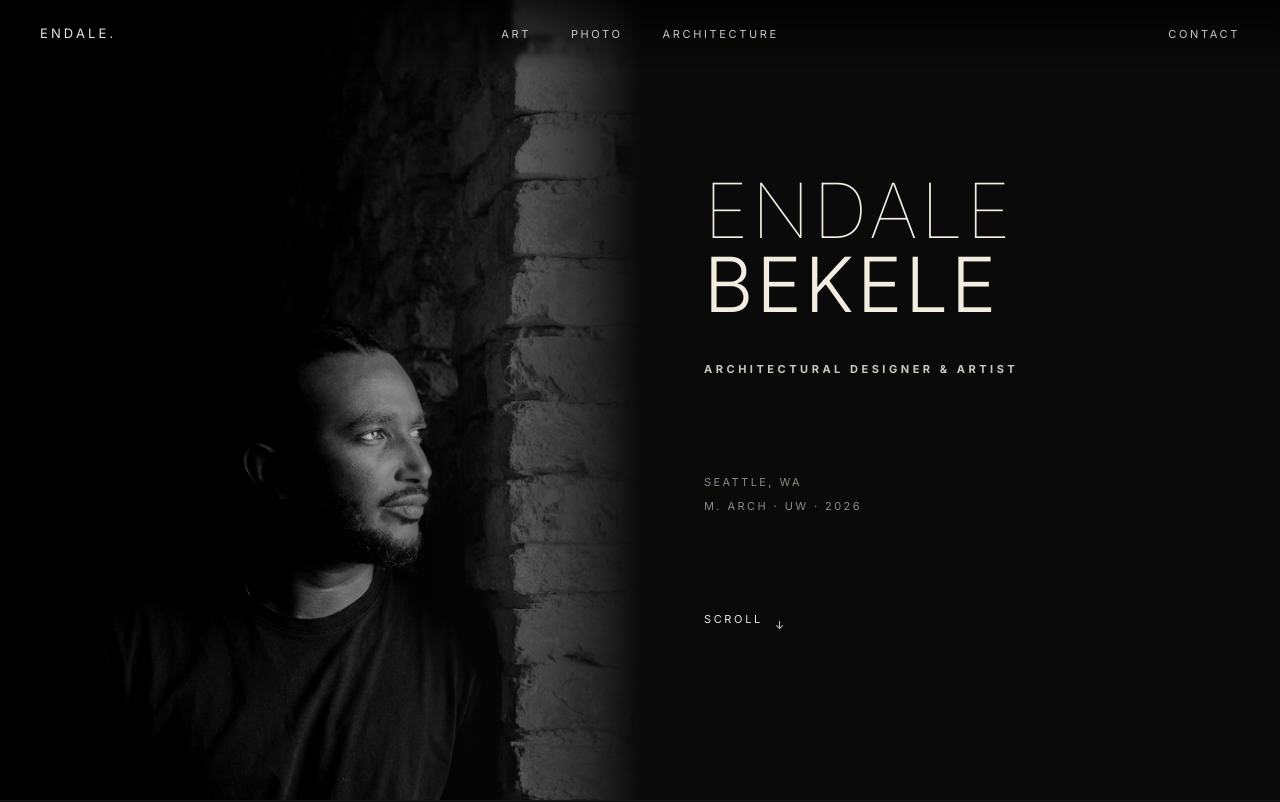
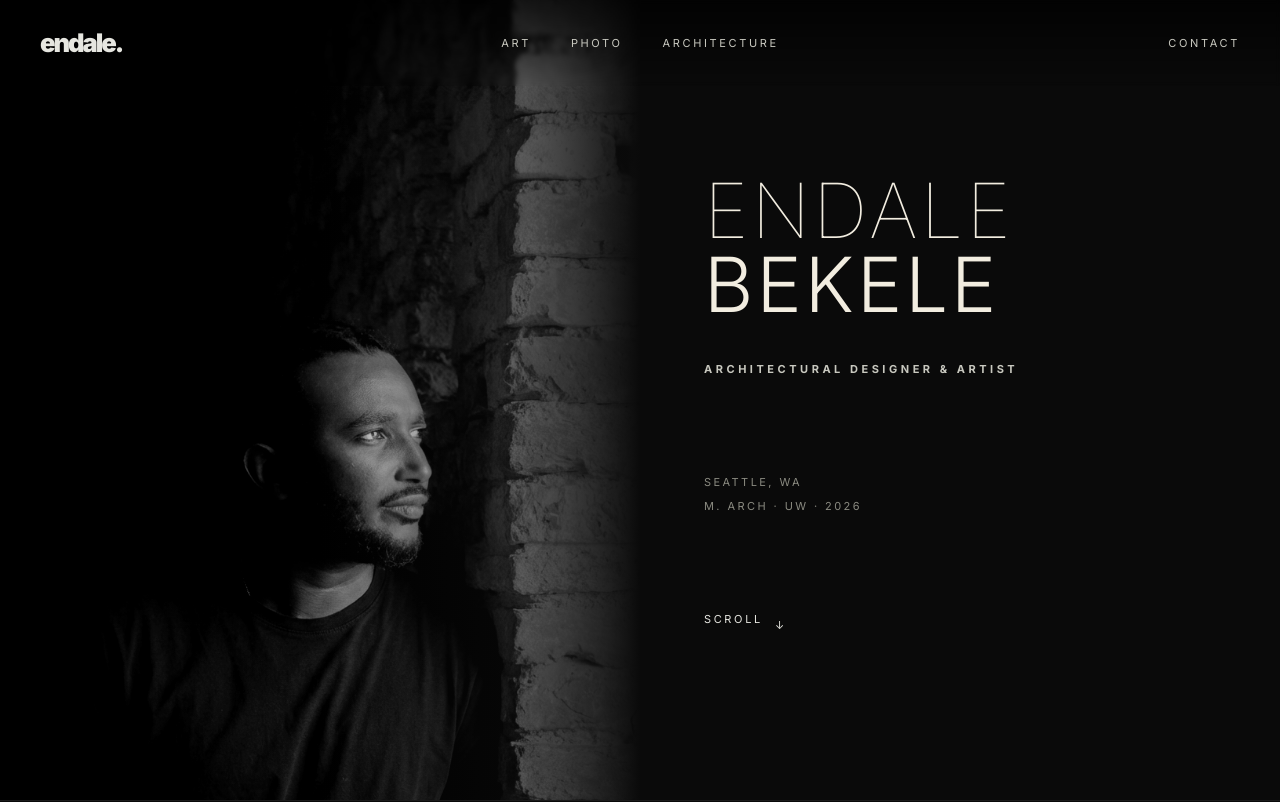
Before and after one commit to eenndduu-blip/portfolio-site, a Next.js app: page / in a window 1280 px wide. Shown: the top 802 px of the page. Built offline with nearby package versions, Linux system fonts and the light colour scheme.

Commit message:
Match home page logo style to endale. used on other pages

```diff
--- a/src/app/page.tsx
+++ b/src/app/page.tsx
@@ -94,9 +94,9 @@ export default function Home() {
       <header className="fixed top-0 inset-x-0 z-50 grid grid-cols-[1fr_auto_1fr] items-center gap-6 px-6 md:px-10 py-5 md:py-6 bg-gradient-to-b from-black/70 to-transparent backdrop-blur-[2px]">
         <Link
           href="/"
-          className="text-[13px] uppercase tracking-[0.24em] text-[#e6e6e0] hover:text-white transition-colors"
+          className="font-black lowercase tracking-[-0.08em] text-[clamp(20px,2vw,28px)] text-[#e6e6e0] hover:text-white transition-colors cursor-pointer"
         >
-          Endale.
+          endale.
         </Link>
         <nav className="hidden md:flex justify-center gap-10 text-[11px] uppercase tracking-[0.24em] text-[#c8c8bf]">
           <Link href="/art" className="hover:text-white transition-colors">
```
